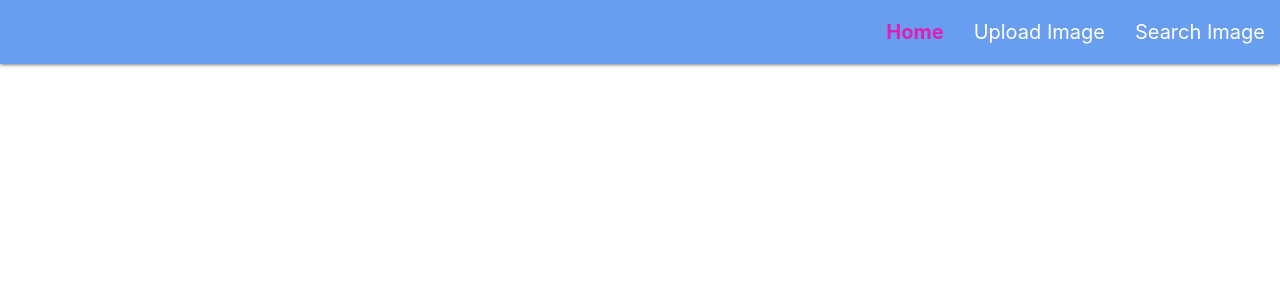
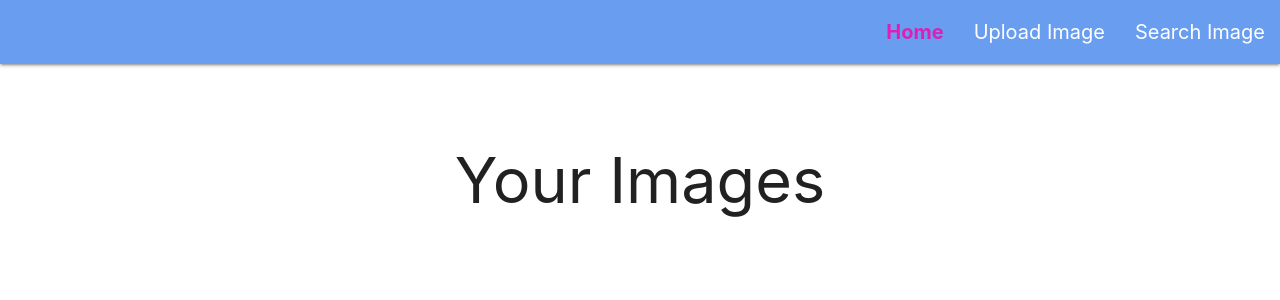
Before and after one commit to anikchowdhury440/onlineImageGallery, a React (Create React App) app: page / in a window 1280 px wide. Shown: the top 300 px of the page. Built offline with nearby package versions, Linux system fonts and the light colour scheme.

Commit message:
Refactored: Code

```diff
--- a/src/App.js
+++ b/src/App.js
@@ -11,7 +11,7 @@ function App() {
       <BrowserRouter>
         <Navbar/>
         <Switch>
-          <Route exact path = "/home" component = {Home}/>
+          <Route exact path = "/" component = {Home}/>
           <Route path = "/search" component = {SearchImages}/>
           <Route path = "/upload" component = {UploadImage}/>
         </Switch>
--- a/src/component/Navigation/navbar.jsx
+++ b/src/component/Navigation/navbar.jsx
@@ -7,7 +7,7 @@ const Navbar = () => {
         <nav className="nav-wrapper header darken-3">
             <div>
                 <ul className = "right">
-                    <li><NavLink to = "/home" className = "home options">Home</NavLink></li>
+                    <li><NavLink to = "/" className = "home options">Home</NavLink></li>
                     <li><NavLink to = "/upload" className = "options">Upload Image</NavLink></li>
                     <li><NavLink to = "/search" className = "options">Search Image</NavLink></li>
                 </ul>
--- a/src/component/show_image/index.jsx
+++ b/src/component/show_image/index.jsx
@@ -6,17 +6,17 @@ const ShowImage = ({...props}) => {
     return (
         <div>
             <div className = 'heading'>
-                <text>{props.type}</text>
+                <h1>{props.type}</h1>
             </div>
-            <GridList cellHeight={160} className='class-gridlist'>
+            <div>
                 {props.images.length != 0 &&
                     props.images.map((image, index) => (
                         <React.Fragment key = {index}>
-                            <img className = 'images' src={image}/>
+                            <img className = 'images' src={image} key = {index}/>
                         </React.Fragment>
                     ))
                 }
-            </GridList>
+            </div>
         </div>
         // <div>
         //     { props.images.length != 0 &&
--- a/src/component/show_image/style.scss
+++ b/src/component/show_image/style.scss
@@ -14,7 +14,7 @@
     width: 90%;
     margin-left: 5%;}
 .images {
-    height: 20%;
+    height: 200;
     margin-bottom: 3%;
     @media (min-width: 1500px) {
         @include col-1()
```
